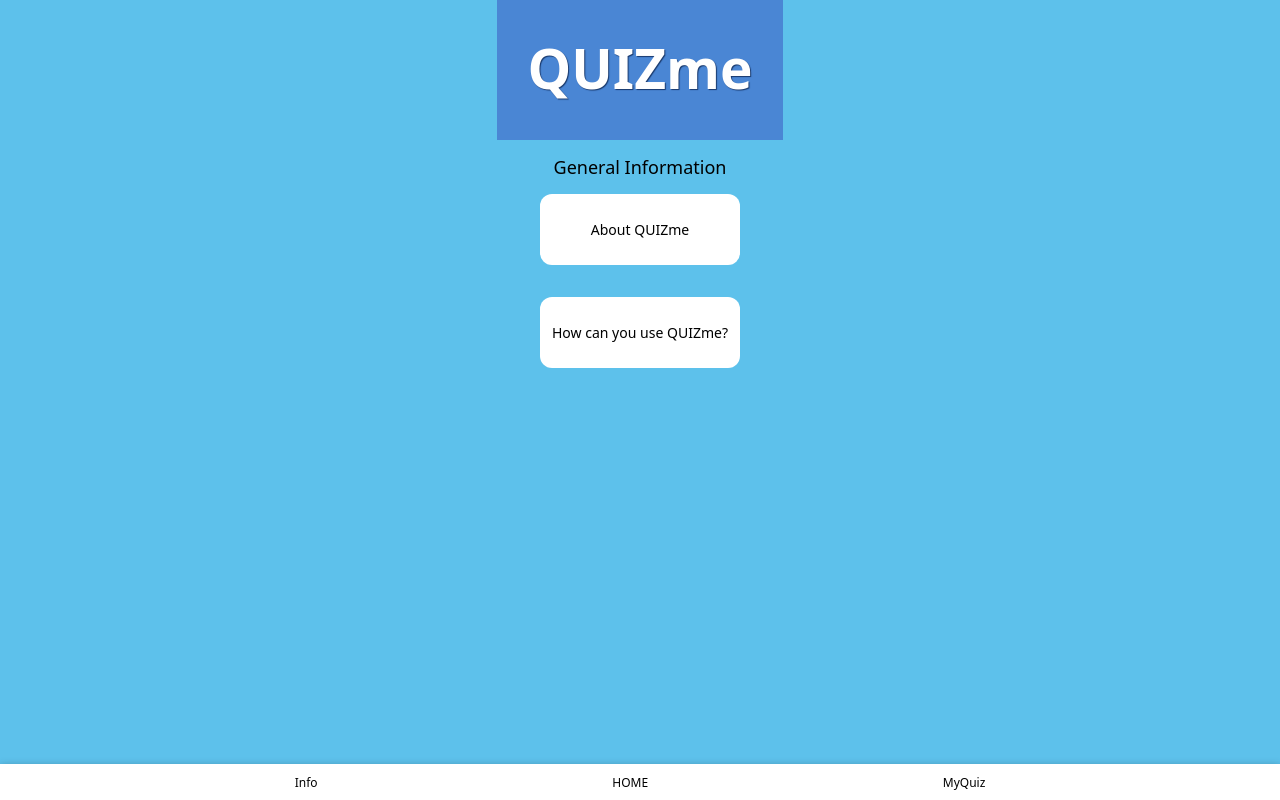
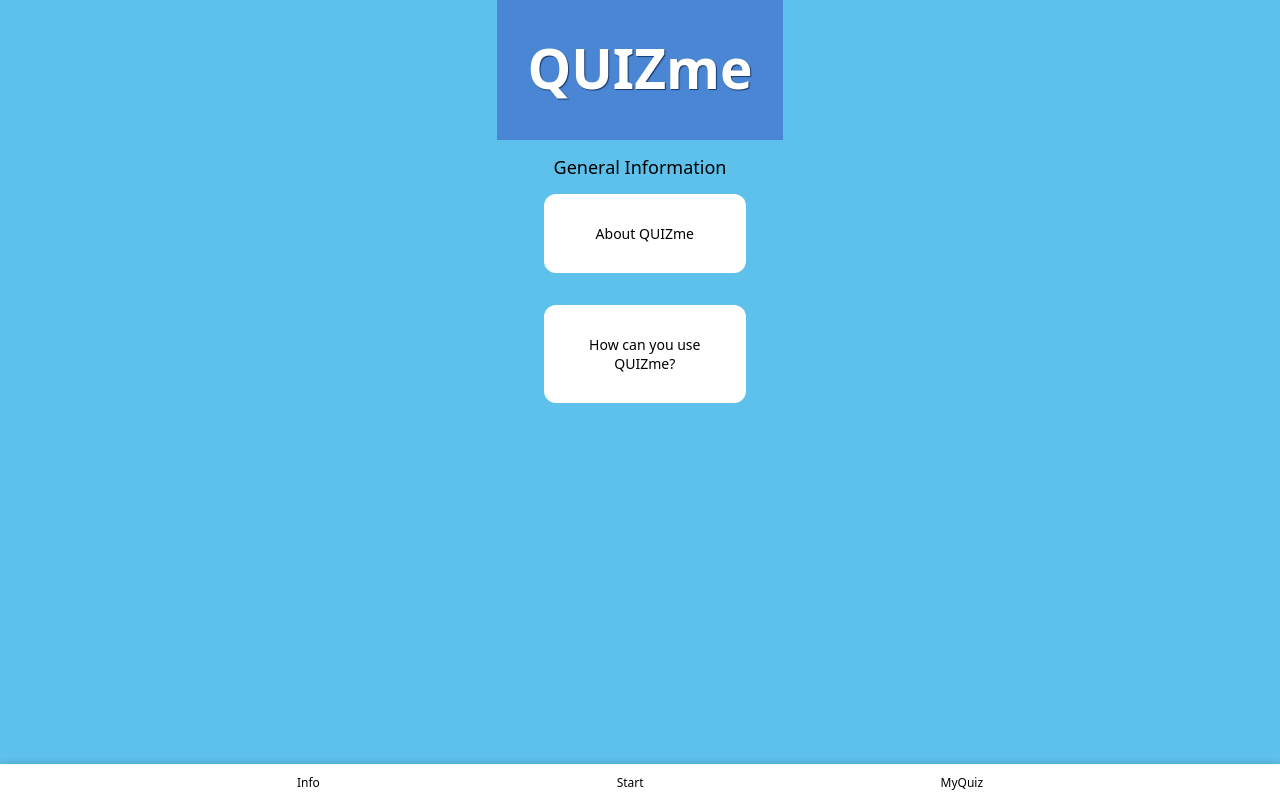
Before and after one commit to abieber1408/capstone-project, a Next.js app: page /infopage in a window 1280 px wide. Built offline with nearby package versions, Linux system fonts and the light colour scheme.

Commit message:
adjust margins, change form labels

```diff
--- a/components/ContentCard/index.js
+++ b/components/ContentCard/index.js
@@ -1,4 +1,4 @@
-import styled from "styled-components";
+ import styled from "styled-components";
 
 export default function ContentCard({ children }) {
   return <StyledContainer>{children}</StyledContainer>;
@@ -14,8 +14,8 @@ const StyledContainer = styled.div`
   gap: 0.3em;
   flex-wrap: wrap;
   height: auto;
-  width: 100%;
+  width: 90%;
   margin-bottom:2rem;
-  padding:1em;
-
+  padding:1rem;
+  margin-left: 1rem;
 `;
--- a/components/NavBar/index.js
+++ b/components/NavBar/index.js
@@ -16,7 +16,7 @@ export default function NavBar() {
         </li>
         <li>
           <StyledLink href="/">
-            HOME
+            Start
           </StyledLink>
         </li>
         <li>
--- a/components/QuestionCard/index.js
+++ b/components/QuestionCard/index.js
@@ -5,8 +5,6 @@ import ContinueButton from "../Buttons";
 import Image from "next/image";
 import useSWR from "swr";
 import NavBar from "../NavBar";
-
-
 
 export default function QuestionCard({ imageSrc, topic, level }) {
 const { data, isLoading } = useSWR("api/subjects");
@@ -85,7 +83,7 @@ const { data, isLoading } = useSWR("api/subjects");
          </div>
         </ResultContainer>
        <div className="button" >
-          <ContinueButton text="Home" href="/" />
+          <ContinueButton text="Start" href="/" />
        </div>
 
         <StyledButtonGrid>
--- a/components/SubjectList/index.js
+++ b/components/SubjectList/index.js
@@ -107,7 +107,7 @@ export const StyledList = styled.div`
   gap: 2rem;
   justify-items: center;
   overflow-y: scroll;
-  height: 500px;
+  height: 390px;
   width: 100%;
   flex-direction: column;
   flex-wrap: nowrap;
--- a/components/layout.js
+++ b/components/layout.js
@@ -17,5 +17,4 @@ const LayoutStyling = styled.div`
   flex-direction: column;
   justify-content: center;
   align-items: center;
-
 `;
--- a/pages/infopage/index.js
+++ b/pages/infopage/index.js
@@ -1,6 +1,5 @@
 import Layout from "../../components/layout";
 import ContentCard from "../../components/ContentCard/index";
-
 import { useState } from "react";
 import styled from "styled-components";
 
@@ -83,7 +82,7 @@ const StyledHeading = styled.h3`
 
 const StyledParagraph = styled.p`
   text-align: center;
-  margin: 1em;
+  margin:1rem;
   hyphens: auto;
   font-family: system-ui;
 `;
```
Also changed, not shown: components/SubjectForm/index.js (+7 -7 lines), 1 other file (tests, documents, lock files or other folders).
